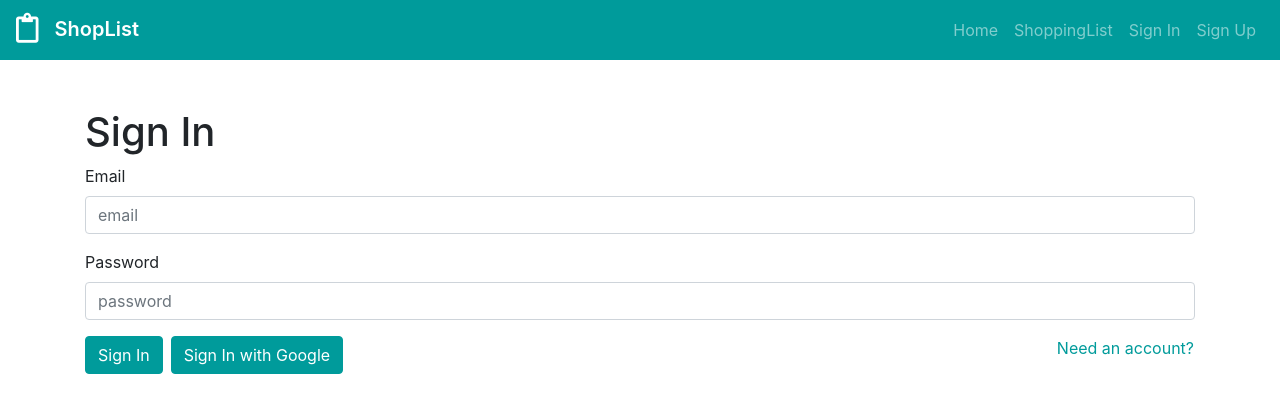
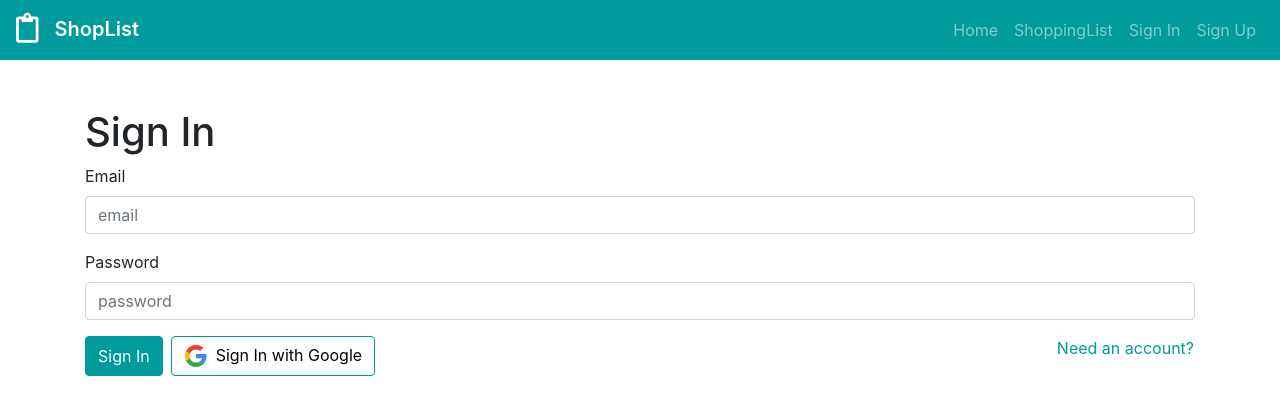
Before and after one commit to JosephThomasVasquez/simpleShop-RF, a React (Create React App) app in the folder client/: page /signin in a window 1280 px wide. Shown: the top 414 px of the page. Built offline with nearby package versions, Linux system fonts and the light colour scheme; no server answers.

Commit message:
Customized google sign in button with google logo and styling

```diff
--- a/client/src/App.css
+++ b/client/src/App.css
@@ -6,3 +6,13 @@
   font-size: 20px;
   font-weight: 600;
 }
+
+.google-btn {
+    background: white;
+    color: black;
+}
+
+.img-google-btn {
+    margin-bottom: 0.1em;
+    margin-right: 0.5em;
+}
--- a/client/src/views/SignInView.js
+++ b/client/src/views/SignInView.js
@@ -4,6 +4,7 @@ import { Link, useHistory } from "react-router-dom";
 import { signInWithGoogle } from "../firebase/config";
 import { Container, Row, Col, Form, Button } from "react-bootstrap";
 import Header from "../components/Header";
+import googleLogo from "../icons/Google__G__Logo.svg.png";
 
 const SignInView = () => {
   const emailRef = useRef();
@@ -58,11 +59,11 @@ const SignInView = () => {
                   Sign In
                 </Button>
                 <Button
-                  variant="primary"
                   type="submit"
-                  className="ml-2"
+                  className="ml-2 google-btn"
                   onClick={signInWithGoogle}
                 >
+                  <img src={googleLogo} width="24px" alt="Google Sign In Button" className="img-google-btn"/>
                   Sign In with Google
                 </Button>
                 <Link to="/signup" className="mr-3 ml-auto">
```
Also changed, not shown: client/src/icons/Google__G__Logo.svg.png (renamed from client/public/icons/Google__G__Logo.svg.png).
